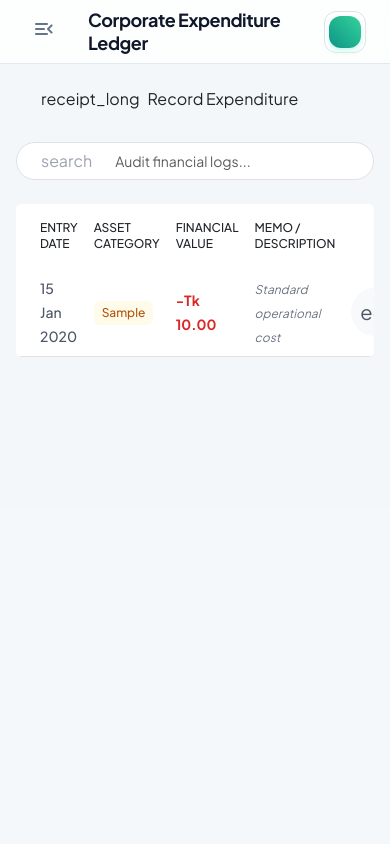
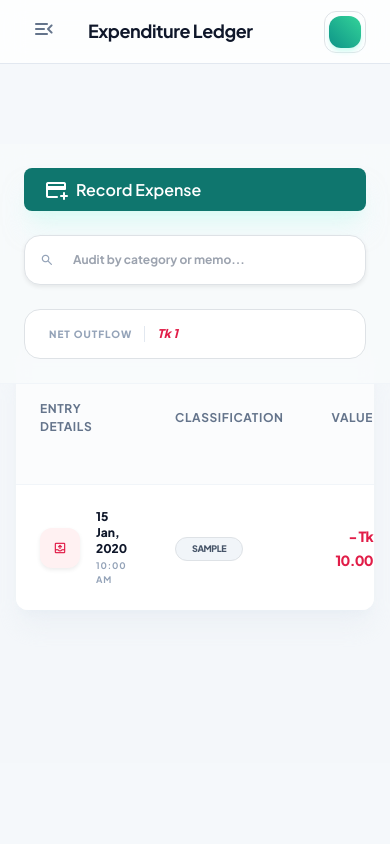
Before and after one commit to nur949/Resturant-Management, a Django app: template core/templates/core/expense_list.html in a window 390 px wide. Run offline with Django 5.2, Linux system fonts and the light colour scheme; the template is opened without the code that fills it: most values are stand-ins (such as "Sample title", 1, 10 or a date in 2020); some libraries are stand-ins or nearby versions.

Commit message:
Premium Expense Ledger UI: High-contrast financial tracking and responsive corporate layout

```diff
--- a/core/templates/core/expense_list.html
+++ b/core/templates/core/expense_list.html
@@ -1,72 +1,88 @@
 {% extends 'core/base.html' %}
 
-{% block page_title %}Corporate Expenditure Ledger{% endblock %}
+{% block page_title %}Expenditure Ledger{% endblock %}
 
 {% block content %}
-<div class="row g-4 align-items-center mb-6">
-    <div class="col-12 col-md-auto">
-        <a href="{% url 'expense_add' %}" class="btn btn-mui-primary flex items-center px-4">
-            <span class="material-symbols-outlined me-2">receipt_long</span> Record Expenditure
-        </a>
+<!-- Premium Financial Header -->
+<div class="flex flex-col md:flex-row gap-4 items-center mb-8 sticky top-16 z-20 bg-slate-50/80 backdrop-blur-md py-4 border-b border-slate-100 -mx-4 px-4 lg:-mx-8 lg:px-8">
+    <a href="{% url 'expense_add' %}" class="btn-brand shadow-xl shadow-teal-100/50 w-full md:w-auto">
+        <span class="material-symbols-rounded">add_card</span> Record Expense
+    </a>
+
+    <div class="relative flex-1 w-full group">
+        <span class="absolute inset-y-0 left-4 flex items-center text-slate-400 group-focus-within:text-teal-600 transition-colors">
+            <span class="material-symbols-rounded text-sm">search</span>
+        </span>
+        <input type="text" id="expenseSearch" placeholder="Audit by category or memo..."
+               class="w-full bg-white border border-slate-200 focus:border-teal-500 focus:ring-4 focus:ring-teal-500/10 rounded-2xl py-3 pl-12 pr-4 text-xs font-bold transition-all outline-none shadow-sm">
     </div>
-    <div class="col-12 col-md flex-grow-1">
-        <div class="input-group elevation-0 border rounded-pill overflow-hidden bg-white">
-            <span class="input-group-text bg-transparent border-0 text-gray-400 ps-4">
-                <span class="material-symbols-outlined">search</span>
-            </span>
-            <input type="text" id="expenseSearch" placeholder="Audit financial logs..."
-                   class="form-control border-0 bg-transparent shadow-none py-2 text-sm">
-        </div>
+
+    <div class="w-full md:w-auto flex items-center gap-2 px-4 py-3 bg-white border border-slate-200 rounded-2xl">
+        <span class="text-[10px] font-black text-slate-400 uppercase tracking-widest leading-none">Net Outflow</span>
+        <div class="w-px h-4 bg-slate-200 mx-1"></div>
+        <span class="text-xs font-black text-rose-600 italic">Tk {{ total_expenses|default:"0.00"|floatformat:0 }}</span>
     </div>
 </div>
 
-<div class="card elevation-1 border-0 overflow-hidden">
-    <div class="table-responsive">
-        <table class="table table-hover align-middle mb-0">
-            <thead class="bg-gray-50">
-                <tr>
-                    <th class="ps-4 py-3 border-0 text-xs font-medium text-gray-500 uppercase">Entry Date</th>
-                    <th class="py-3 border-0 text-xs font-medium text-gray-500 uppercase">Asset Category</th>
-                    <th class="py-3 border-0 text-xs font-medium text-gray-500 uppercase">Financial Value</th>
-                    <th class="py-3 border-0 text-xs font-medium text-gray-500 uppercase">Memo / Description</th>
-                    <th class="pe-4 py-3 border-0 text-xs font-medium text-gray-500 uppercase text-end">Actions</th>
+<!-- Modern Expense Table -->
+<div class="app-card overflow-hidden border-none shadow-xl shadow-slate-200/40">
+    <div class="table-responsive-custom border-none rounded-none overflow-x-auto">
+        <table class="w-full text-left border-collapse">
+            <thead>
+                <tr class="bg-slate-50/50 border-b border-slate-100">
+                    <th class="px-6 py-5 text-small-caps">Entry Details</th>
+                    <th class="px-6 py-5 text-small-caps">Classification</th>
+                    <th class="px-6 py-5 text-small-caps text-right">Value</th>
+                    <th class="px-6 py-5 text-small-caps hidden lg:table-cell">Officer Note</th>
+                    <th class="px-6 py-5 text-small-caps text-center">Actions</th>
                 </tr>
             </thead>
-            <tbody id="expenseTable" class="divide-y divide-gray-100">
+            <tbody id="expenseTable" class="divide-y divide-slate-50">
                 {% for expense in expenses %}
-                <tr>
-                    <td class="ps-4">
-                        <span class="text-sm font-medium text-gray-600">{{ expense.date|date:"d M Y" }}</span>
+                <tr class="hover:bg-slate-50/50 transition-colors group">
+                    <td class="px-6 py-4">
+                        <div class="flex items-center gap-3">
+                            <div class="w-10 h-10 bg-rose-50 text-rose-600 rounded-xl flex items-center justify-center font-black text-[10px] shadow-sm shrink-0">
+                                <span class="material-symbols-rounded text-sm">outbox</span>
+                            </div>
+                            <div>
+                                <p class="text-xs font-black text-slate-900 mb-0.5">{{ expense.date|date:"d M, Y" }}</p>
+                                <p class="text-[9px] font-bold text-slate-400 uppercase tracking-widest">{{ expense.date|date:"H:i A" }}</p>
+                            </div>
+                        </div>
                     </td>
-                    <td>
-                        <span class="badge bg-amber-50 text-amber-700 border-0 px-2 py-1 rounded text-xs font-medium">
-                            {{ expense.get_category_display }}
-                        </span>
+                    <td class="px-6 py-4">
+                        <div class="inline-flex items-center gap-1.5 px-3 py-1 bg-slate-100 text-slate-600 rounded-full border border-slate-200 group-hover:bg-white transition-colors">
+                            <span class="text-[9px] font-black uppercase tracking-tighter">{{ expense.get_category_display }}</span>
+                        </div>
                     </td>
-                    <td>
-                        <span class="text-sm font-bold text-red-600">-Tk {{ expense.amount|floatformat:2 }}</span>
+                    <td class="px-6 py-4 text-right">
+                        <span class="text-sm font-black text-rose-600 tracking-tighter">- Tk {{ expense.amount|floatformat:2 }}</span>
                     </td>
-                    <td>
-                        <span class="text-xs text-gray-500 italic">{{ expense.description|default:"Standard operational cost"|truncatechars:45 }}</span>
+                    <td class="px-6 py-4 hidden lg:table-cell">
+                        <p class="text-[11px] text-slate-500 font-medium italic line-clamp-1 max-w-xs">
+                            {{ expense.description|default:"Standard operational expenditure logged" }}
+                        </p>
                     </td>
-                    <td class="pe-4 text-end">
-                        <div class="d-flex justify-content-end gap-1">
-                            <a href="{% url 'expense_edit' expense.id %}" class="btn btn-sm btn-light rounded-full p-2 text-gray-600 hover:text-primary" title="Edit Record">
-                                <span class="material-symbols-outlined" style="font-size: 20px;">edit</span>
+                    <td class="px-6 py-4">
+                        <div class="flex items-center justify-center gap-1.5">
+                            <a href="{% url 'expense_edit' expense.id %}" class="w-8 h-8 flex items-center justify-center bg-white border border-slate-100 rounded-lg text-slate-400 hover:text-teal-600 hover:border-teal-200 transition-all shadow-sm" title="Edit Entry">
+                                <span class="material-symbols-rounded text-base">edit_square</span>
                             </a>
-                            <a href="{% url 'expense_delete' expense.id %}" class="btn btn-sm btn-light rounded-full p-2 text-gray-600 hover:text-danger" title="Delete Record">
-                                <span class="material-symbols-outlined" style="font-size: 20px;">delete</span>
+                            <a href="{% url 'expense_delete' expense.id %}" class="w-8 h-8 flex items-center justify-center bg-white border border-slate-100 rounded-lg text-slate-300 hover:text-red-500 hover:border-red-100 transition-all shadow-sm" title="Remove Entry">
+                                <span class="material-symbols-rounded text-base">delete_sweep</span>
                             </a>
                         </div>
                     </td>
                 </tr>
                 {% empty %}
                 <tr>
-                    <td colspan="5" class="text-center py-5">
-                        <div class="p-5">
-                            <span class="material-symbols-outlined text-gray-200" style="font-size: 64px;">account_balance_wallet</span>
-                            <p class="text-gray-400 mt-3 fw-medium">No records found in current ledger</p>
+                    <td colspan="5" class="py-24 text-center bg-slate-50/30">
+                        <div class="w-20 h-20 bg-white rounded-3xl shadow-xl shadow-slate-200 flex items-center justify-center mx-auto mb-6">
+                            <span class="material-symbols-rounded text-slate-200 text-4xl">account_balance_wallet</span>
                         </div>
+                        <h4 class="text-lg font-black text-slate-900">Treasury is Clear</h4>
+                        <p class="text-sm text-slate-400 font-bold uppercase tracking-widest mt-2">No expenses recorded in the current cycle</p>
                     </td>
                 </tr>
                 {% endfor %}
@@ -76,12 +92,14 @@
 </div>
 
 <script>
-    document.getElementById('expenseSearch').addEventListener('input', function(e) {
-        const searchTerm = e.target.value.toLowerCase();
-        const rows = document.querySelectorAll('#expenseTable tr');
-        rows.forEach(row => {
-            const text = row.innerText.toLowerCase();
-            row.style.display = text.includes(searchTerm) ? '' : 'none';
+    const searchInput = document.getElementById('expenseSearch');
+    const tableRows = document.querySelectorAll('#expenseTable tr');
+
+    searchInput.addEventListener('input', (e) => {
+        const query = e.target.value.toLowerCase();
+        tableRows.forEach(row => {
+            const content = row.innerText.toLowerCase();
+            row.style.display = content.includes(query) ? '' : 'none';
         });
     });
 </script>
```
